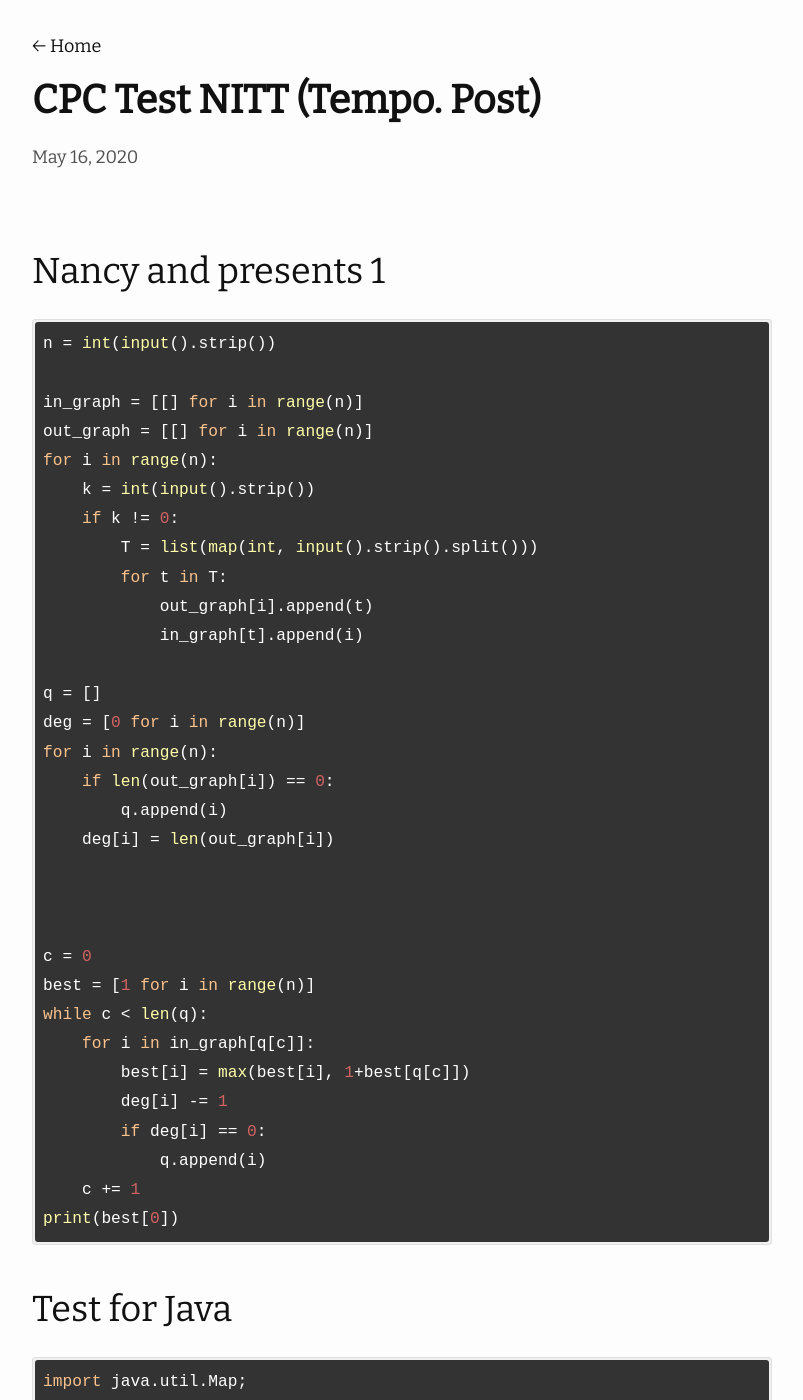
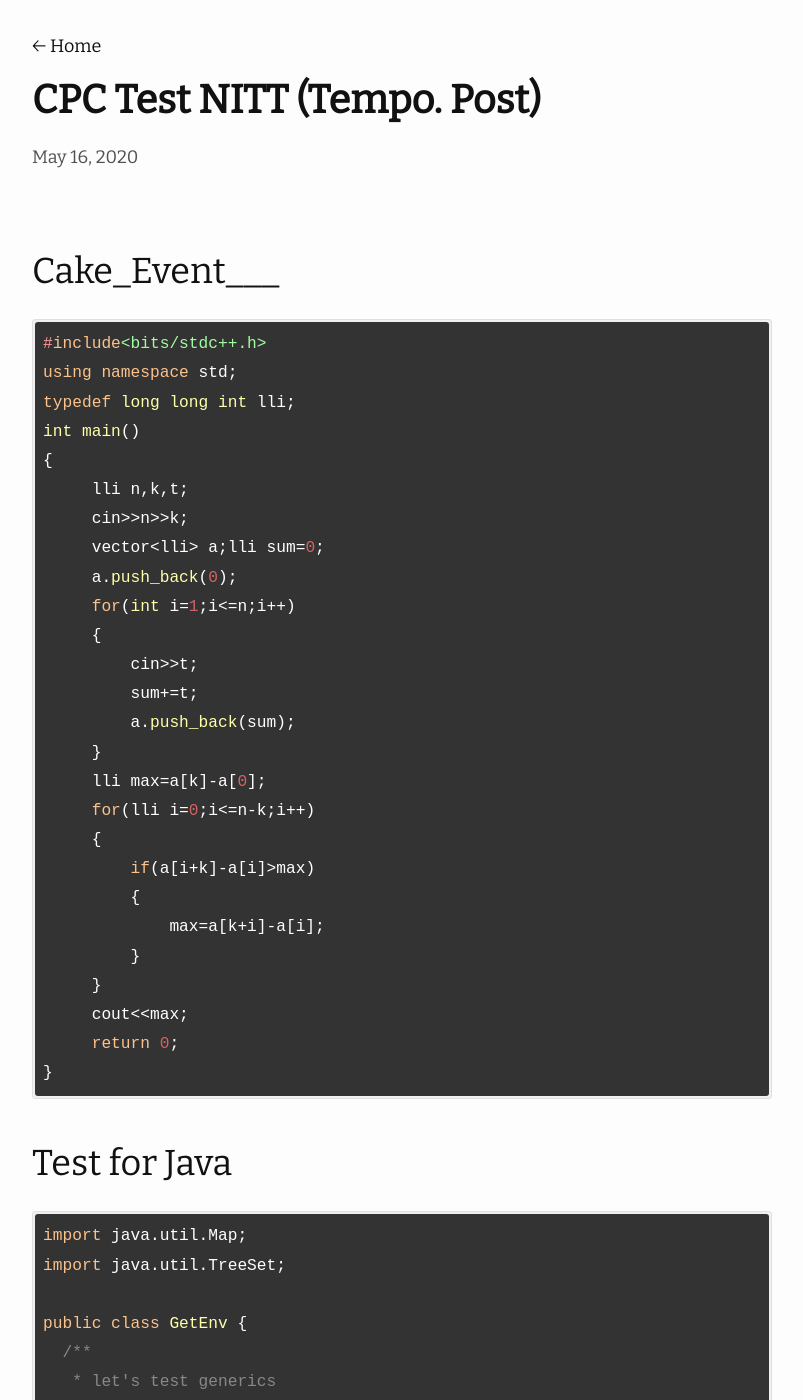
Before and after one commit to ditikrushna/eNotes, a Jekyll site: the page built from _posts/2020-05-16-code-highlight-tests.md, in a window 1280 px wide and 1400 px high. Shown: the whole window, without its empty margins (238-1041 px from the left). Built offline with Jekyll 4.4.1, drawn with Linux system fonts in a browser that asks for light colours; nearby versions of some CDN libraries.

Commit message:
Update 2020-05-16-code-highlight-tests.md

```diff
--- a/_posts/2020-05-16-code-highlight-tests.md
+++ b/_posts/2020-05-16-code-highlight-tests.md
@@ -4,39 +4,34 @@ title: "CPC Test NITT (Tempo. Post)"
 categories: misc
 ---
 
-## Nancy and presents 1
+## Cake_Event___
+    #include<bits/stdc++.h>
+    using namespace std;
+    typedef long long int lli;
+    int main()
+    {
+         lli n,k,t;
+         cin>>n>>k;
+         vector<lli> a;lli sum=0;
+         a.push_back(0);
+         for(int i=1;i<=n;i++)
+         {
+             cin>>t;
+             sum+=t;
+             a.push_back(sum);
+         }
+         lli max=a[k]-a[0];
+         for(lli i=0;i<=n-k;i++)
+         {
+             if(a[i+k]-a[i]>max)
+             {
+                 max=a[k+i]-a[i];
+             }
+         }
+         cout<<max;
+         return 0;
+    }
 
-    n = int(input().strip())
-
-    in_graph = [[] for i in range(n)]
-    out_graph = [[] for i in range(n)]
-    for i in range(n):
-        k = int(input().strip())
-        if k != 0:
-            T = list(map(int, input().strip().split()))
-            for t in T:
-                out_graph[i].append(t)
-                in_graph[t].append(i)
-
-    q = []
-    deg = [0 for i in range(n)]
-    for i in range(n):
-        if len(out_graph[i]) == 0:
-            q.append(i)
-        deg[i] = len(out_graph[i])
-
-
-
-    c = 0
-    best = [1 for i in range(n)]
-    while c < len(q):
-        for i in in_graph[q[c]]:
-            best[i] = max(best[i], 1+best[q[c]])
-            deg[i] -= 1
-            if deg[i] == 0:
-                q.append(i)
-        c += 1
-    print(best[0])
 
 
 ## Test for Java
```
